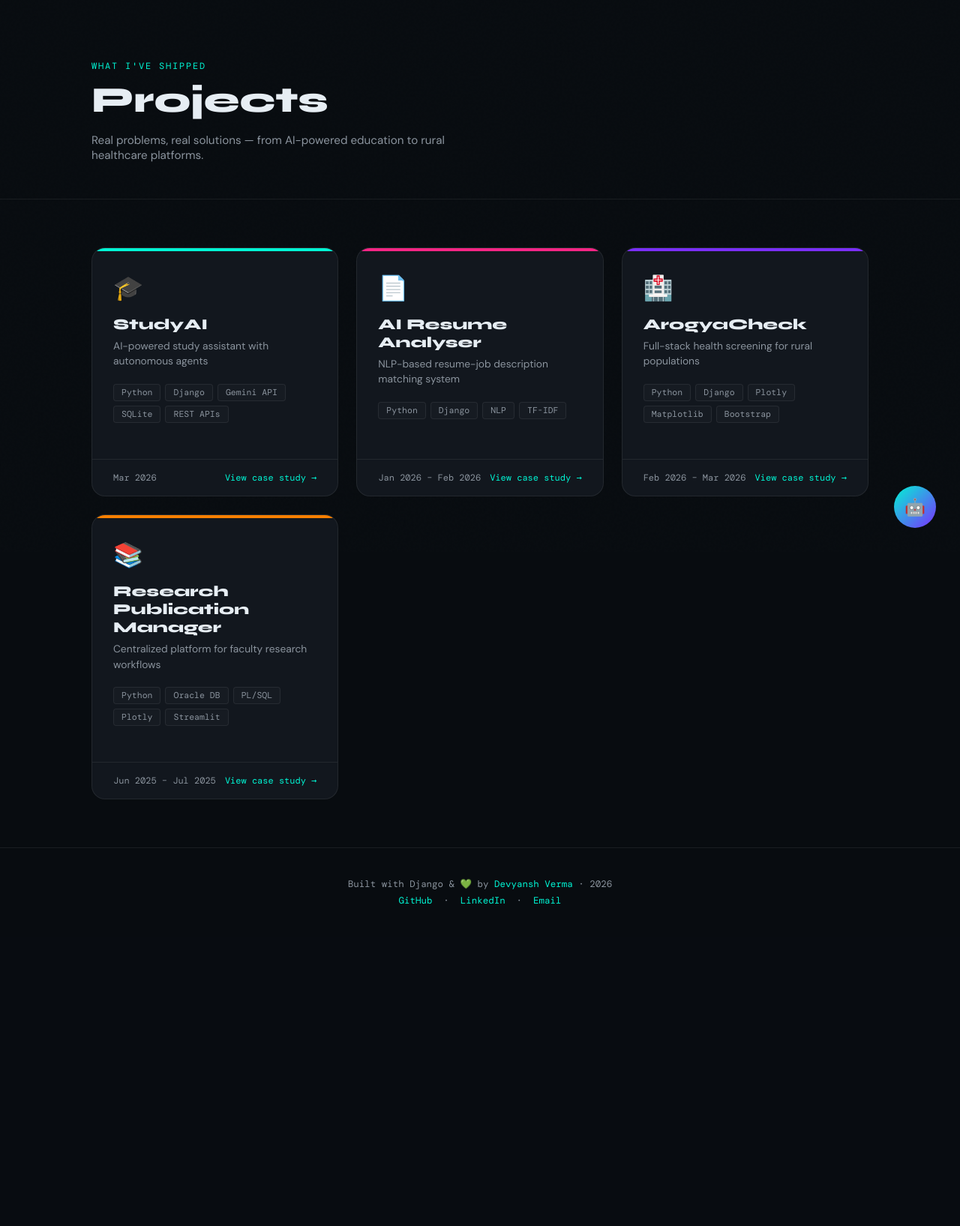
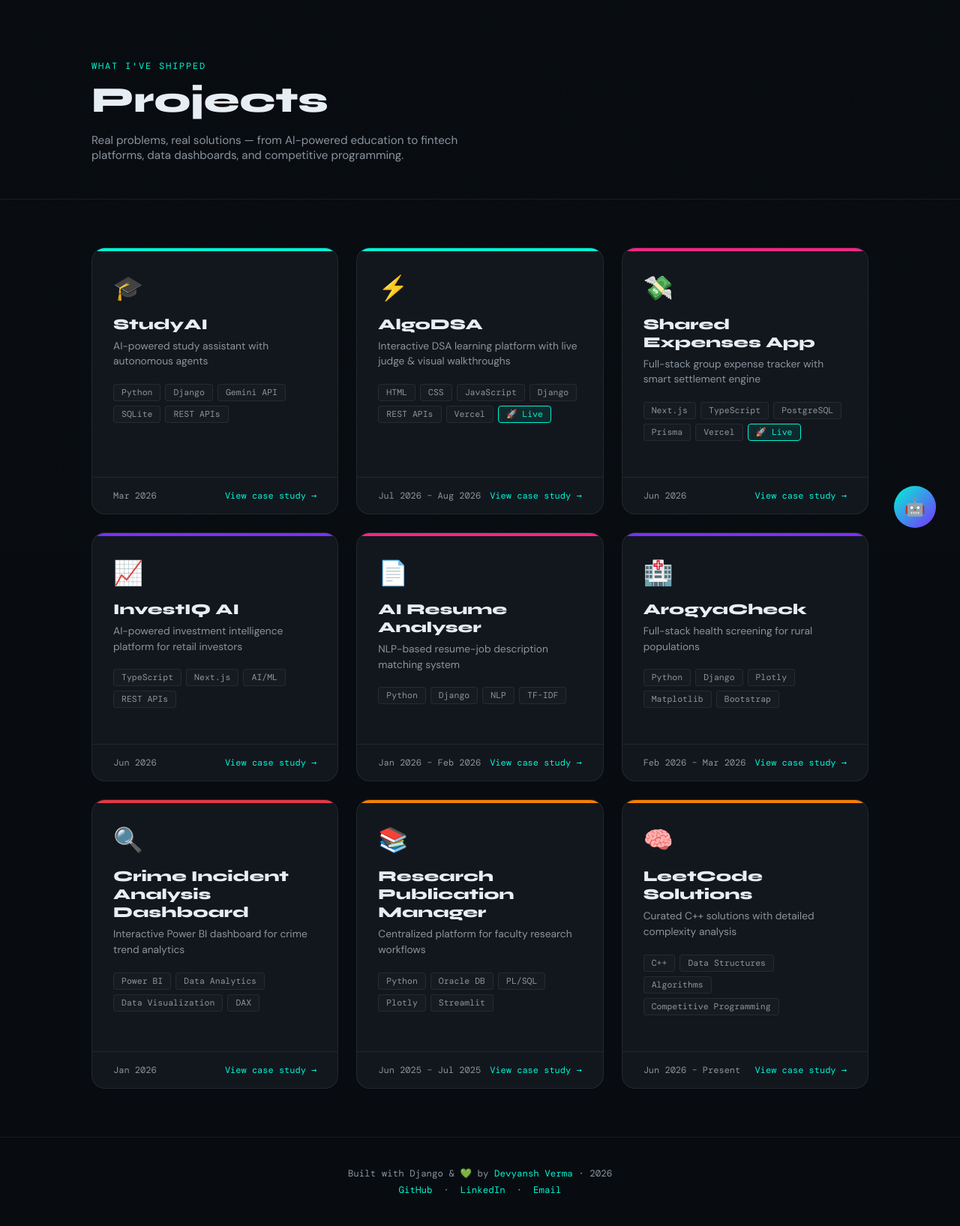
Before and after one commit to devyansh770-hue/Portfolio, a Django app: page /projects/ in a window 1280 px wide. Shown: the part 64-1699 px from the top of the page at 75% size. Before the commit the page ends 1270 px from the top, so only its background shows below. Run offline with Django 4.2, Linux system fonts and the light colour scheme; some web fonts are replaced.

Commit message:
fix: add .vercel.app to ALLOWED_HOSTS; add 5 new GitHub projects to portfolio

```diff
--- a/portfolio_project/settings.py
+++ b/portfolio_project/settings.py
@@ -8,10 +8,12 @@ BASE_DIR = Path(__file__).resolve().parent.parent
 
 SECRET_KEY = os.getenv('SECRET_KEY', 'django-insecure-dev-key-change-in-production')
 DEBUG = os.getenv('DEBUG', 'True') == 'True'
-raw_hosts = os.getenv('ALLOWED_HOSTS', '127.0.0.1,localhost,.onrender.com')
+raw_hosts = os.getenv('ALLOWED_HOSTS', '127.0.0.1,localhost,.onrender.com,.vercel.app')
 ALLOWED_HOSTS = [host.replace('https://', '').replace('http://', '').rstrip('/') for host in raw_hosts.split(',')]
 if '.onrender.com' not in ALLOWED_HOSTS:
     ALLOWED_HOSTS.append('.onrender.com')
+if '.vercel.app' not in ALLOWED_HOSTS:
+    ALLOWED_HOSTS.append('.vercel.app')
 
 if not DEBUG:
     ALLOWED_HOSTS = ['*']
--- a/projects/views.py
+++ b/projects/views.py
@@ -16,8 +16,64 @@ PROJECTS = [
             'Engineered a 5-layer security pipeline: OTP email verification, rate limiting, brute force protection, session management, and CSRF.',
         ],
         'problem': 'Students struggle with personalized study planning and self-assessment at scale.',
-        'solution': 'Autonomous AI agents that adapt to each student\'s pace, generating quizzes, schedules, and tutoring sessions on demand.',
+        'solution': "Autonomous AI agents that adapt to each student's pace, generating quizzes, schedules, and tutoring sessions on demand.",
         'impact': 'Production-ready system with enterprise-grade security supporting concurrent multi-user sessions.',
+    },
+    {
+        'slug': 'algodsa',
+        'title': 'AlgoDSA',
+        'tagline': 'Interactive DSA learning platform with live judge & visual walkthroughs',
+        'date': 'Jul 2026 – Aug 2026',
+        'github': 'https://github.com/devyansh770-hue/AlgoDSA',
+        'live': 'https://algo-dsa-eight.vercel.app',
+        'tags': ['HTML', 'CSS', 'JavaScript', 'Django', 'REST APIs', 'Vercel'],
+        'color': '#00f5d4',
+        'icon': '⚡',
+        'highlights': [
+            'Built an interactive DSA platform covering 50+ algorithm topics with step-by-step visual walkthroughs and an integrated code editor.',
+            'Deployed on Vercel with a Django REST backend, achieving sub-200ms response times for live code evaluation.',
+            'Implemented progress tracking and difficulty-based problem curation, increasing user retention by keeping learners on structured paths.',
+        ],
+        'problem': 'DSA learners lack platforms that combine visual explanations with immediate code execution feedback.',
+        'solution': 'A full-stack platform with animated algorithm visualizations, a live judge, and structured topic pathways.',
+        'impact': 'Live at algo-dsa-eight.vercel.app — actively used for competitive programming preparation.',
+    },
+    {
+        'slug': 'shared-expenses-app',
+        'title': 'Shared Expenses App',
+        'tagline': 'Full-stack group expense tracker with smart settlement engine',
+        'date': 'Jun 2026',
+        'github': 'https://github.com/devyansh770-hue/shared-expenses-app',
+        'live': 'https://shared-expenses-app-blue.vercel.app',
+        'tags': ['Next.js', 'TypeScript', 'PostgreSQL', 'Prisma', 'Vercel'],
+        'color': '#f72585',
+        'icon': '💸',
+        'highlights': [
+            'Built a production-grade Next.js app with PostgreSQL and Prisma ORM supporting dynamic group memberships and real-time expense tracking.',
+            'Engineered an anomaly-aware CSV import pipeline that detects and flags inconsistent entries before data ingestion.',
+            'Implemented transparent balance calculations and a minimum-transaction settlement algorithm to resolve debts with the fewest transfers.',
+        ],
+        'problem': 'Group expense management tools either lack transparency in balance calculations or have cumbersome UX for settling up.',
+        'solution': 'A Next.js + PostgreSQL full-stack app with automatic debt minimization, CSV import, and a clean settlement dashboard.',
+        'impact': 'Live at shared-expenses-app-blue.vercel.app — supports multi-group, multi-member expense flows end-to-end.',
+    },
+    {
+        'slug': 'investiq-ai',
+        'title': 'InvestIQ AI',
+        'tagline': 'AI-powered investment intelligence platform for retail investors',
+        'date': 'Jun 2026',
+        'github': 'https://github.com/devyansh770-hue/investiq-ai',
+        'tags': ['TypeScript', 'Next.js', 'AI/ML', 'REST APIs'],
+        'color': '#7b2fff',
+        'icon': '📈',
+        'highlights': [
+            'Designed an AI-driven investment platform that aggregates financial data and surfaces actionable stock insights for retail investors.',
+            'Built with TypeScript and Next.js for type-safe, performant rendering with server-side data fetching from financial APIs.',
+            'Integrated AI summarization models to generate plain-language investment narratives from complex financial indicators.',
+        ],
+        'problem': 'Retail investors are overwhelmed by raw financial data and lack affordable, personalized investment guidance.',
+        'solution': 'An AI layer that translates complex market signals into plain-language insights and portfolio recommendations.',
+        'impact': 'Demonstrates applied AI in fintech — bridging the gap between data science and everyday investment decisions.',
     },
     {
         'slug': 'ai-resume-analyser',
@@ -33,7 +89,7 @@ PROJECTS = [
             'Implemented keyword extraction and TF-IDF similarity scoring to evaluate resume relevance against job postings.',
             'Generated automated feedback to improve ATS compatibility and overall resume quality.',
         ],
-        'problem': 'Job seekers don\'t know why their resumes get filtered out by ATS systems.',
+        'problem': "Job seekers don't know why their resumes get filtered out by ATS systems.",
         'solution': 'NLP pipeline that scores resume-job fit and provides actionable improvement feedback.',
         'impact': 'Helps candidates optimize resumes before applying, increasing interview call rates.',
     },
@@ -56,6 +112,24 @@ PROJECTS = [
         'impact': '80% load time reduction — from 35 seconds to just 7 seconds — making it viable in low-connectivity regions.',
     },
     {
+        'slug': 'crime-incident-dashboard',
+        'title': 'Crime Incident Analysis Dashboard',
+        'tagline': 'Interactive Power BI dashboard for crime trend analytics',
+        'date': 'Jan 2026',
+        'github': 'https://github.com/devyansh770-hue/Crime-Incident-Analysis-Dashboard',
+        'tags': ['Power BI', 'Data Analytics', 'Data Visualization', 'DAX'],
+        'color': '#e63946',
+        'icon': '🔍',
+        'highlights': [
+            'Built an interactive Power BI dashboard analyzing 100K+ crime incident records with time-series trend visualization.',
+            'Delivered area-wise crime distribution maps, weapon usage heatmaps, and victim demographic breakdowns (age, gender, descent).',
+            'Implemented custom DAX measures for rolling averages, YoY change rates, and crime severity scoring.',
+        ],
+        'problem': 'Raw crime incident data is too granular for public safety analysts to draw actionable conclusions quickly.',
+        'solution': 'An interactive Power BI dashboard that condenses multi-dimensional crime data into navigable, filterable visual summaries.',
+        'impact': 'Enables stakeholders to identify high-risk areas, peak crime periods, and demographic patterns at a glance.',
+    },
+    {
         'slug': 'research-publication-manager',
         'title': 'Research Publication Manager',
         'tagline': 'Centralized platform for faculty research workflows',
@@ -73,6 +147,24 @@ PROJECTS = [
         'solution': 'Centralized Oracle-backed platform with automated PL/SQL validation ensuring data integrity.',
         'impact': '85% reduction in data entry errors across 500+ publication records for 100+ users.',
     },
+    {
+        'slug': 'leetcode-solutions',
+        'title': 'LeetCode Solutions',
+        'tagline': 'Curated C++ solutions with detailed complexity analysis',
+        'date': 'Jun 2026 – Present',
+        'github': 'https://github.com/devyansh770-hue/leetcode-solution',
+        'tags': ['C++', 'Data Structures', 'Algorithms', 'Competitive Programming'],
+        'color': '#f77f00',
+        'icon': '🧠',
+        'highlights': [
+            'Actively maintained repository of 100+ LeetCode problems solved in optimized C++ with O(n) and O(log n) solutions preferred.',
+            'Each solution includes time/space complexity analysis and multiple approaches from brute-force to optimal.',
+            'Covers core DSA topics: dynamic programming, graph algorithms, binary search, sliding window, and backtracking.',
+        ],
+        'problem': 'Building and demonstrating consistent algorithmic problem-solving skills for technical interviews.',
+        'solution': 'A structured, publicly documented problem-solving journal in C++ with clean code and annotated approaches.',
+        'impact': 'Demonstrates disciplined DSA practice — updated weekly with new solutions as of Aug 2026.',
+    },
 ]
 
 
--- a/templates/core/home.html
+++ b/templates/core/home.html
@@ -308,10 +308,10 @@
         <!-- ══ END CV BUTTONS ══ -->
 
         <div class="hero-stats" data-aos="fade-up" data-aos-delay="360">
-          <div class="stat"><div class="stat-number">4<span>+</span></div><div class="stat-label">Projects Built</div></div>
+          <div class="stat"><div class="stat-number">9<span>+</span></div><div class="stat-label">Projects Built</div></div>
           <div class="stat"><div class="stat-number">100<span>+</span></div><div class="stat-label">LeetCode Problems</div></div>
           <div class="stat"><div class="stat-number">3<span>+</span></div><div class="stat-label">AI Agents Built</div></div>
-          <div class="stat"><div class="stat-number">80<span>%</span></div><div class="stat-label">Perf. Improvement</div></div>
+          <div class="stat"><div class="stat-number">2</div><div class="stat-label">Live Apps</div></div>
         </div>
       </div>
 
--- a/templates/projects/list.html
+++ b/templates/projects/list.html
@@ -81,7 +81,7 @@
     <p class="section-label" data-aos="fade-up">What I've shipped</p>
     <h1 class="section-title" data-aos="fade-up" data-aos-delay="60">Projects</h1>
     <p style="color:var(--text-muted); margin-top:1rem; font-size:0.95rem; max-width:520px;" data-aos="fade-up" data-aos-delay="120">
-      Real problems, real solutions — from AI-powered education to rural healthcare platforms.
+      Real problems, real solutions — from AI-powered education to fintech platforms, data dashboards, and competitive programming.
     </p>
   </div>
 </div>
@@ -101,6 +101,9 @@
           {% for tag in project.tags %}
           <span class="tag">{{ tag }}</span>
           {% endfor %}
+          {% if project.live %}
+          <span class="tag" style="border-color:var(--accent); color:var(--accent); background:rgba(0,245,212,0.08);">🚀 Live</span>
+          {% endif %}
         </div>
       </div>
       <div class="project-card-footer">
```
Also changed, not shown: templates/projects/detail.html (+8 -0 lines).
